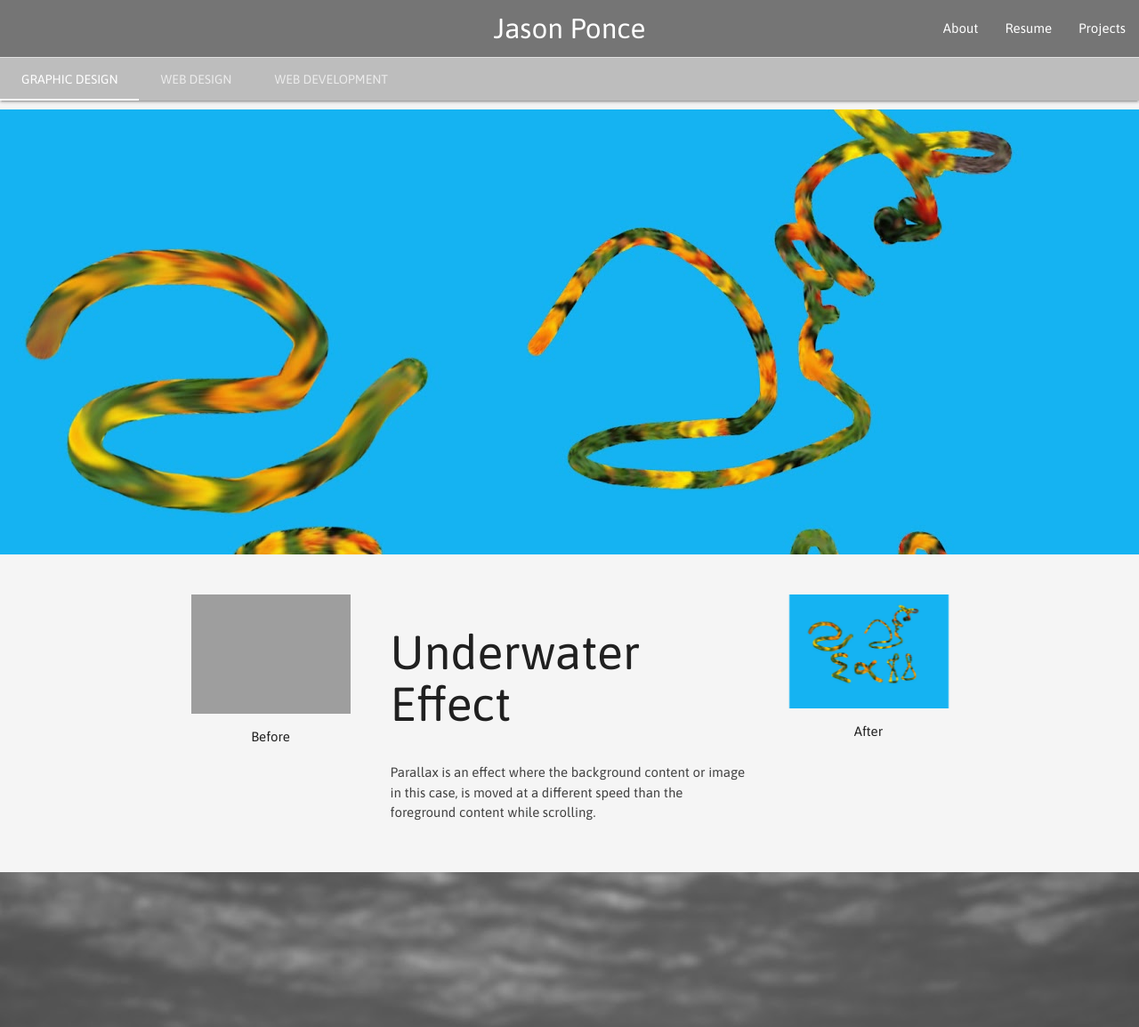
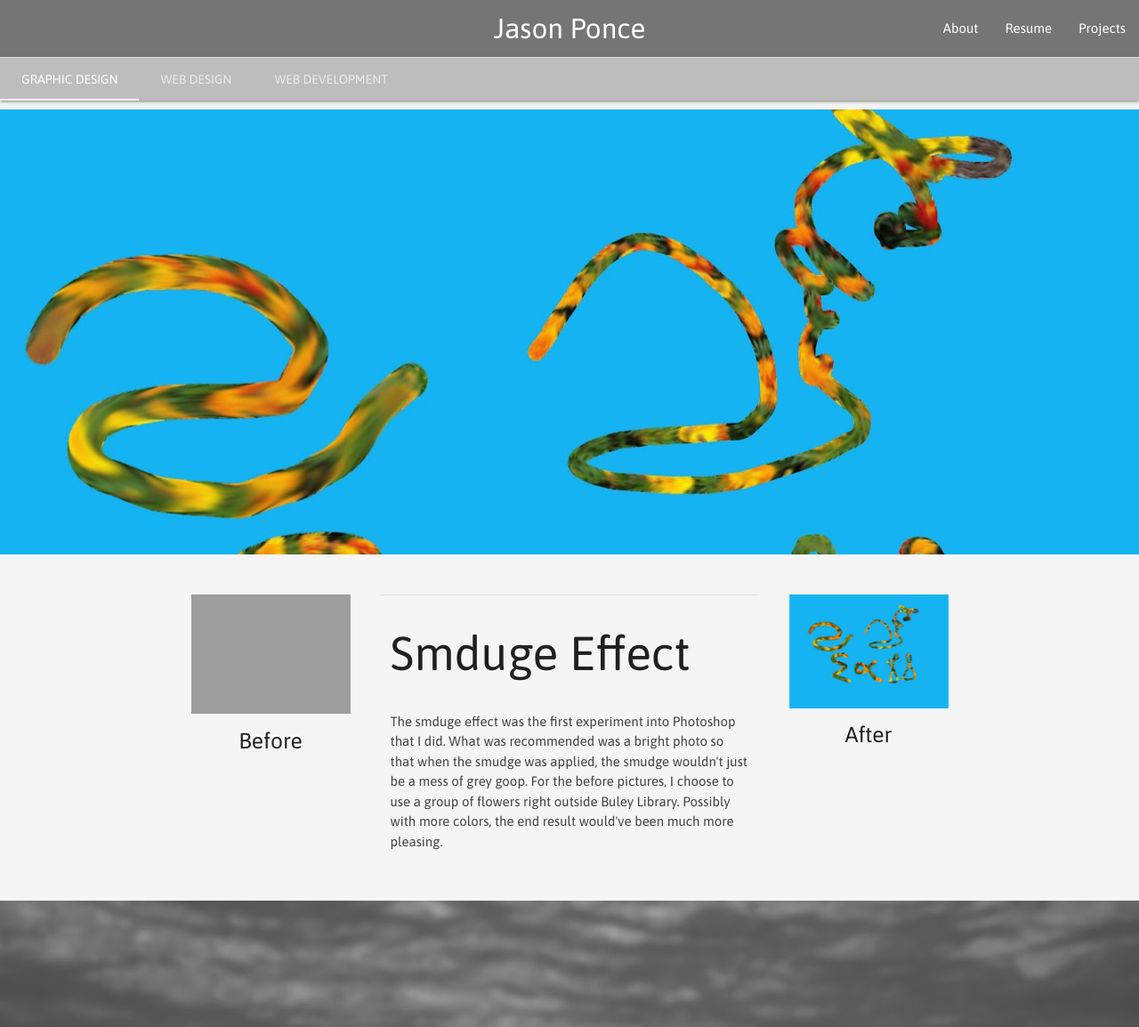
Before and after one commit to Jason-Ponce/personal-website, a Python web app: template jasonsite/templates/photoshop_experiments.html in a window 1280 px wide. Shown: the top 1154 px of the page at 89% size. Run offline with Jinja, Linux system fonts and the light colour scheme; the template is opened without the code that fills it, so the values that code supplies are empty; some libraries are stand-ins or nearby versions; grey boxes are pictures that could not be loaded.

Commit message:
Photoshop Experiment Page Done
-Needs Merging

```diff
--- a/jasonsite/static/js/pdf_code.js
+++ b/jasonsite/static/js/pdf_code.js
@@ -1,4 +1,4 @@
-const url = '/static/docs/sample2.pdf';
+const url = '/static/docs/ponce_jason_resume.pdf';
 
 let pdfDoc = null,
   pageNum = 1,
--- a/jasonsite/templates/photoshop_experiments.html
+++ b/jasonsite/templates/photoshop_experiments.html
@@ -26,15 +26,20 @@
     <div class="row container photoshop-padding-top-only" id="smudge-container">
             <div class="row col s3">
                 <img class="materialboxed col s12" width="650" src="/static/images/ps_exp/smudge_before.jpg">
-                <p class="col s12 center-align">Before</p>
+                <header class="col s12 center-align"><h5>Before</h5></header>
             </div>
             <div class="row col s6">
-                <h2 class="header col s12">Underwater Effect</h2>
-                <p class="grey-text text-darken-3 lighten-3 col s12">Parallax is an effect where the background content or image in this case, is moved at a different speed than the foreground content while scrolling.</p>
+                    <div class="divider"></div>
+                <h2 class="header col s12">Smduge Effect</h2>
+                <p class="grey-text text-darken-3 lighten-3 col s12">
+                The smduge effect was the first experiment into Photoshop that I did. What was recommended was a bright photo so that when the
+                smudge was applied, the smudge wouldn't just be a mess of grey goop. For the before pictures, I choose to use a group of flowers
+                right outside Buley Library. Possibly with more colors, the end result would've been much more pleasing.
+                </p>
             </div>
             <div class="row col s3">
                 <img class="materialboxed col s12" width="650" src="/static/images/ps_exp/smudge.jpg">
-                <p class="col s12 center-align">After</p>
+                <header class="col s12 center-align"><h5>After</h5></header>
             </div>
         </div>
     <div class="parallax-container">
@@ -43,15 +48,20 @@
     <div class="row container photoshop-padding-top-only" id="underwater-container">
         <div class="row col s3">
             <img class="materialboxed col s12" width="650" src="/static/images/ps_exp/underwater_before.jpg">
-            <p class="col s12 center-align">Before</p>
+            <header class="col s12 center-align"><h5>Before</h5></header>
         </div>
         <div class="row col s6">
+                <div class="divider"></div>
             <h2 class="header col s12">Underwater Effect</h2>
-            <p class="grey-text text-darken-3 lighten-3 col s12">Parallax is an effect where the background content or image in this case, is moved at a different speed than the foreground content while scrolling.</p>
+            <p class="grey-text text-darken-3 lighten-3 col s12">
+                The underwater effect was a multistep process that required layers, text placement and manipulation, and color adjustment.
+                One step that I was not able to follow through with is the bubbles that were added to the middleground. I would recommend
+                to download the media provided in the lesson and following their steps before trying with another image.
+            </p>
         </div>
         <div class="row col s3">
             <img class="materialboxed col s12" width="650" src="/static/images/ps_exp/underwater.jpg">
-            <p class="col s12 center-align">After</p>
+            <header class="col s12 center-align"><h5>After</h5></header>
         </div>
     </div>
     <div class="parallax-container">
@@ -60,15 +70,20 @@
     <div class="row container photoshop-padding-top-only" id="explosion-container">
             <div class="row col s3">
                 <img class="materialboxed col s12" width="500" src="/static/images/ps_exp/explosion_before.jpg">
-                <p class="col s12 center-align">Before</p>
+                <header class="col s12 center-align"><h5>Before</h5></header>
             </div>
             <div class="row col s6">
-                <h2 class="header col s12">Underwater Effect</h2>
-                <p class="grey-text text-darken-3 lighten-3 col s12">Parallax is an effect where the background content or image in this case, is moved at a different speed than the foreground content while scrolling.</p>
+                    <div class="divider"></div>
+                <h2 class="header col s12">Explosion</h2>
+                <p class="grey-text text-darken-3 lighten-3 col s12">
+                   Looking at the explosion effect tutorial that adobe provides always looks better than what you achieve. Here in my picture I tried to apply
+                   the explosion effect on my dog. It was my attempt to enhance the speed he was going with the explosion following the path of travel. Next time,
+                   I would use another image as the source of the explosion to provide more color and variation to the mess that is the 3D explosion effect in this picture.
+                </p>
             </div>
             <div class="row col s3">
                 <img class="materialboxed col s12" width="500" src="/static/images/ps_exp/explosion.jpg">
-                <p class="col s12 center-align">After</p>
+                <header class="col s12 center-align"><h5>After</h5></header>
             </div>
         </div>
 </div>
--- a/jasonsite/templates/resume.html
+++ b/jasonsite/templates/resume.html
@@ -56,7 +56,7 @@
         <br>
         Page <span id="page-number"></span> of <span id="page-count"></span>
     </span>
-    <a href="/static/docs/sample2.pdf" download="">Resume Download</a>
+    <a href="/static/docs/ponce_jason_resume.pdf" download="">Resume Download</a>
 </div>
 <div class="center">
 <canvas id="pdf-render"></canvas>
```
Also changed, not shown: 2 other files.
